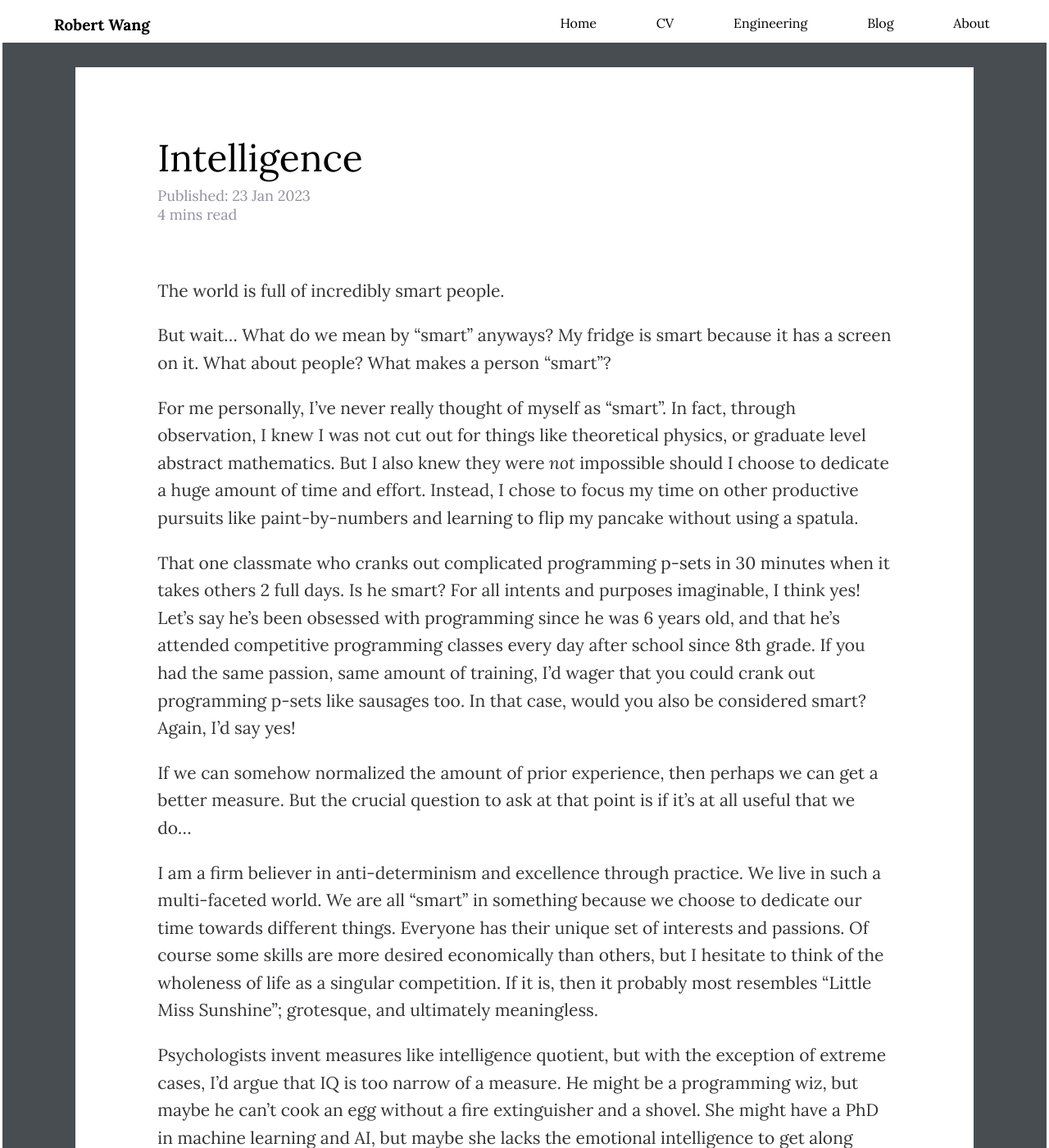
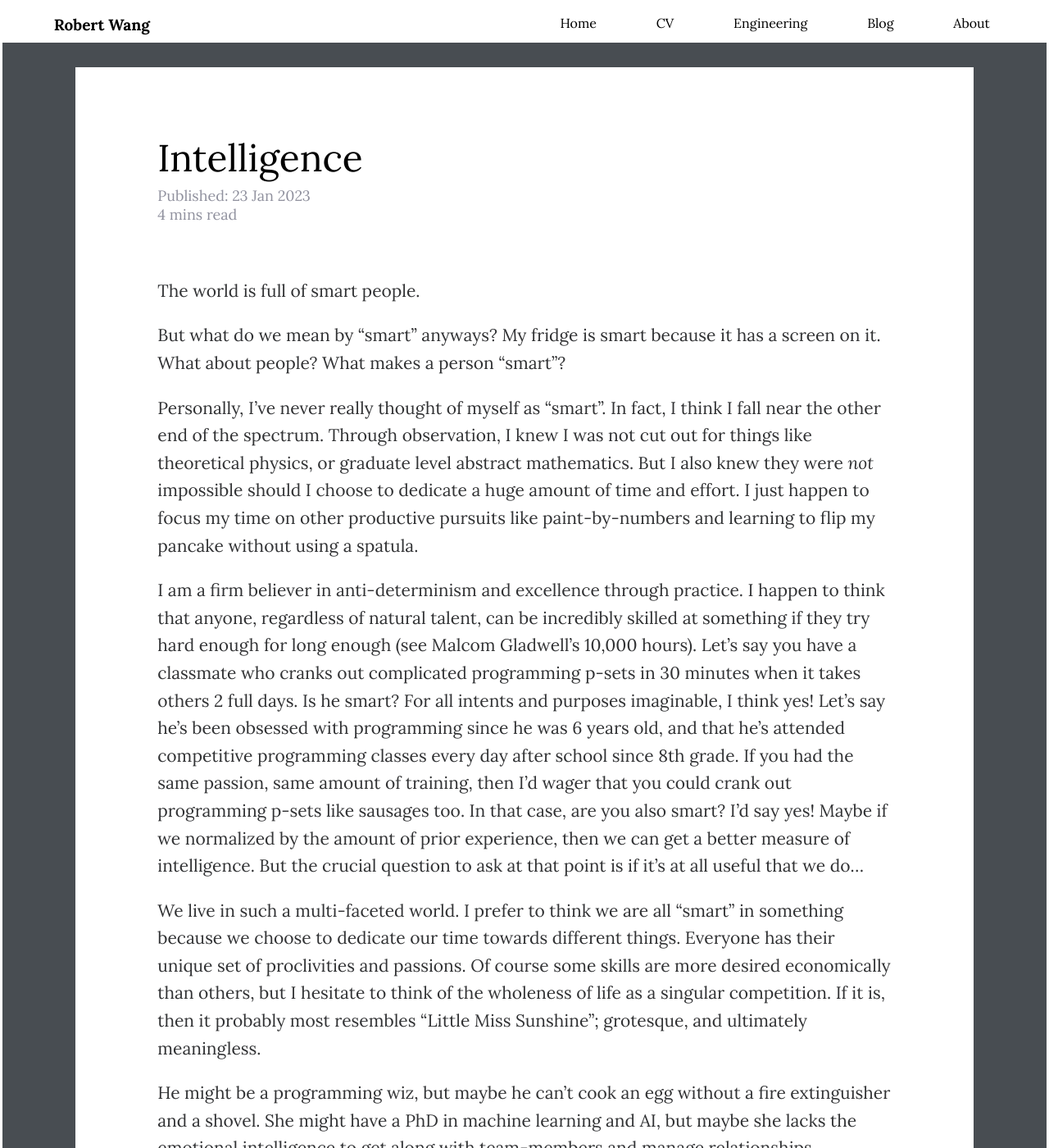
Before and after one commit to wcfrobert/wcfrobert.github.io, a Jekyll site: the page built from _posts/2023-01-23-velocityanalogy.md, in a window 1280 px wide and 1400 px high. Shown: the whole window at 82% size. Built offline with Jekyll 4.4.1, drawn with Linux system fonts in a browser that asks for light colours; comment, search, counter and statistics services are not loaded; some of the changed text lies outside the part shown.

Commit message:
revisions

```diff
--- a/_posts/2023-01-23-velocityanalogy.md
+++ b/_posts/2023-01-23-velocityanalogy.md
@@ -8,35 +8,29 @@
 tags: thoughts
 ---
 
-The world is full of incredibly smart people.
+The world is full of smart people.
 
-But wait... What do we mean by "smart" anyways? My fridge is smart because it has a screen on it. What about people? What makes a person "smart"?
+But what do we mean by "smart" anyways? My fridge is smart because it has a screen on it. What about people? What makes a person "smart"?
 
-For me personally, I've never really thought of myself as "smart". In fact, through observation, I knew I was not cut out for things like theoretical physics, or graduate level abstract mathematics. But I also knew they were *not* impossible should I choose to dedicate a huge amount of time and effort. Instead, I chose to focus my time on other productive pursuits like paint-by-numbers and learning to flip my pancake without using a spatula.
+Personally, I've never really thought of myself as "smart". In fact, I think I fall near the other end of the spectrum. Through observation, I knew I was not cut out for things like theoretical physics, or graduate level abstract mathematics. But I also knew they were *not* impossible should I choose to dedicate a huge amount of time and effort. I just happen to focus my time on other productive pursuits like paint-by-numbers and learning to flip my pancake without using a spatula.
 
-That one classmate who cranks out complicated programming p-sets in 30 minutes when it takes others 2 full days. Is he smart? For all intents and purposes imaginable, I think yes! Let's say he's been obsessed with programming since he was 6 years old, and that he's attended competitive programming classes every day after school since 8th grade. If you had the same passion, same amount of training, I'd wager that you could crank out programming p-sets like sausages too. In that case, would you also be considered smart? Again, I'd say yes!
+I am a firm believer in anti-determinism and excellence through practice. I happen to think that anyone, regardless of natural talent, can be incredibly skilled at something if they try hard enough for long enough (see Malcom Gladwell's 10,000 hours). Let's say you have a classmate who cranks out complicated programming p-sets in 30 minutes when it takes others 2 full days. Is he smart? For all intents and purposes imaginable, I think yes! Let's say he's been obsessed with programming since he was 6 years old, and that he's attended competitive programming classes every day after school since 8th grade. If you had the same passion, same amount of training, then I'd wager that you could crank out programming p-sets like sausages too. In that case, are you also smart? I'd say yes! Maybe if we normalized by the amount of prior experience, then we can get a better measure of intelligence. But the crucial question to ask at that point is if it's at all useful that we do...
 
-If we can somehow normalized the amount of prior experience, then perhaps we can get a better measure. But the crucial question to ask at that point is if it's at all useful that we do...
+We live in such a multi-faceted world. I prefer to think we are all "smart" in something because we choose to dedicate our time towards different things. Everyone has their unique set of proclivities and passions. Of course some skills are more desired economically than others, but I hesitate to think of the wholeness of life as a singular competition. If it is, then it probably most resembles "Little Miss Sunshine"; grotesque, and ultimately meaningless.
 
-I am a firm believer in anti-determinism and excellence through practice. We live in such a multi-faceted world. We are all "smart" in something because we choose to dedicate our time towards different things. Everyone has their unique set of interests and passions. Of course some skills are more desired economically than others, but I hesitate to think of the wholeness of life as a singular competition. If it is, then it probably most resembles "Little Miss Sunshine"; grotesque, and ultimately meaningless.
+He might be a programming wiz, but maybe he can't cook an egg without a fire extinguisher and a shovel. She might have a PhD in machine learning and AI, but maybe she lacks the emotional intelligence to get along with team-members and manage relationships.
 
-Psychologists invent measures like intelligence quotient, but with the exception of extreme cases, I'd argue that IQ is too narrow of a measure. He might be a programming wiz, but maybe he can't cook an egg without a fire extinguisher and a shovel. She might have a PhD in machine learning and AI, but maybe she lacks the emotional intelligence to get along with team-members and manage relationships.
-
-Generalists have great breadth of knowledge. Jack of all trade; master of none.
-
-Specialists have great depth of knowledge; a mile deep but about 3 inches in diameter.
-
-No one knows everything about everything. And I think that's a good thing.
+Generalists have great breadth of knowledge; Jack of all trade, master of none. Specialists have great depth of knowledge; a mile deep but 3 inches in diameter. No one knows everything about everything. And I think that's a good thing.
 
 > "A species in which everyone was General Patton would not succeed, any more than would a race in which everyone was Vincent van Gogh. I prefer to think that the planet needs athletes, philosophers, sex symbols, painters, scientists; it needs the warmhearted, the hardhearted, the coldhearted, and the weakhearted. It needs those who can devote their lives to studying how many droplets of water are secreted by the salivary glands of dogs under which circumstances, and it needs those who can capture the passing impression of cherry blossoms in a fourteen-syllable poem or devote twenty-five pages to the dissection of a small boy’s feelings as he lies in bed in the dark waiting for his mother to kiss him goodnight" - Susan Cain
 
-With all of that in mind, I think yes! The world is indeed full of incredibly smart people.
+With all of that in mind, I think yes!
+
+The world is indeed full of incredibly smart people.
 
 
 
 ## An Interesting Analogy
-
-Inevitably, someone will point to examples like Albert Einstein, or Jon Von Neuman. Yes, exceptions do exist. Every bell curve has two tails. There are people who knows a lot about a lot. But through my 27 years of living on this planet, I think they appear with about the same frequency as seeing a Lamborghini on the road. Depending on where you live, you might see one every couple of month, or once a year, or never. Most people are driving Hondas and Toyotas!
 
 I think have an apt and amusing analogy to describe intelligence.
 
@@ -49,4 +43,4 @@
 
 We often mistake a person's extraordinary skill (velocity) with intelligence or talent (acceleration). But the truth is most people can drive fast if they press on the gas pedal long enough. Collectively, I think we should value "velocity" over "acceleration", and not be so preoccupied with "distance". (if that makes any sense at all...)
 
-Growing up, I've never thought of myself as the smartest in the room (unless I was the only one in the room). Perhaps that's a sign of maturity at an young age. More likely though, it was because I had self-esteem issues. I'd like to think of myself as a Honda CR-V. Abysmal acceleration. A soccer-mom car. I might not have a quick 0-to-60, but I can still drive darn fast!
+Growing up, I've never thought of myself as the smartest in the room (unless I was the only one in the room). Perhaps that's a sign of maturity at an young age. More likely though, it was because I had self-esteem issues. I like to see myself as a Honda CR-V. Abysmal acceleration. A soccer-mom car. I might not have a quick 0-to-60, but I can still drive darn fast!
```
Also changed, not shown: _posts/2023-01-20-habit.md (+1 -1 lines).
